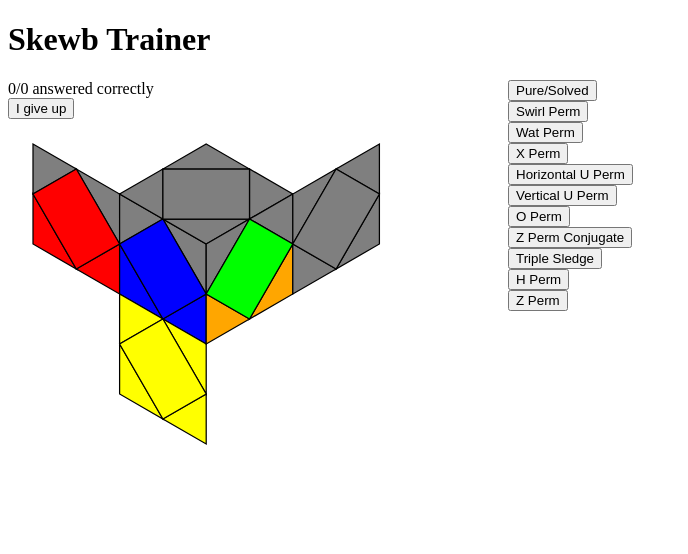
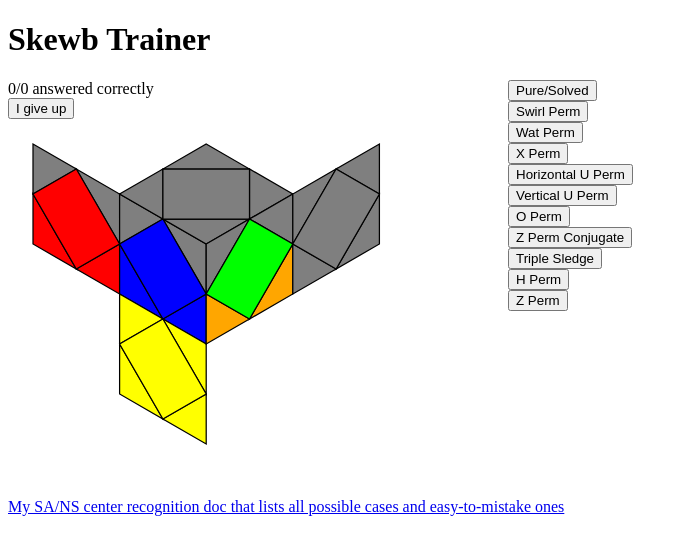
Before and after one commit to edogaki/skewb-trainer, a React (Vite) app: page / in a window 1280 px wide. Shown: the top 554 px of the page, without its empty margins (0-688 px from the left). Built offline with nearby package versions, Linux system fonts and the light colour scheme.

Commit message:
Add link to recognition doc

```diff
--- a/src/NSCenterTrainer.tsx
+++ b/src/NSCenterTrainer.tsx
@@ -45,6 +45,7 @@ function NSCenterTrainer() {
         setIsErrorButton(isErrorButtonInitialState)
     }
     return (
+        <>
             <div className="trainer">
                 <div className="trainer-left">
                     <div>
@@ -89,6 +90,10 @@ function NSCenterTrainer() {
                     ))}
                 </div>
             </div>
+            <a target="_blank" href="https://docs.google.com/spreadsheets/d/1HcICTLEa15KYq-9FwdQqencTq9m9xHZiSsSZxGsRoTk/edit?gid=1901613729#gid=1901613729">
+                My SA/NS center recognition doc that lists all possible cases and easy-to-mistake ones
+            </a>
+        </>
     )
 }
 
```
Lines whose indentation alone changed are shown as unchanged.
